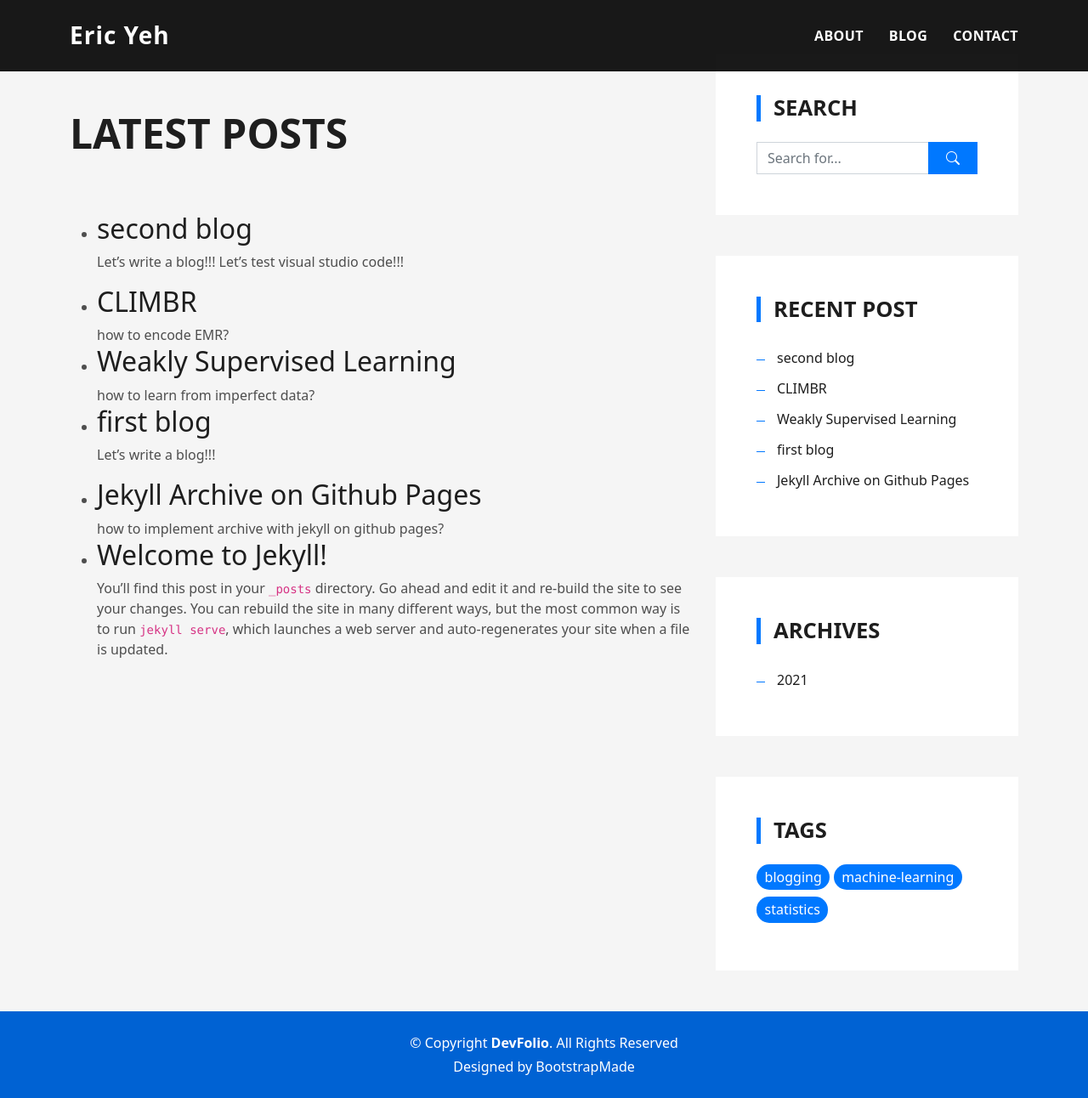
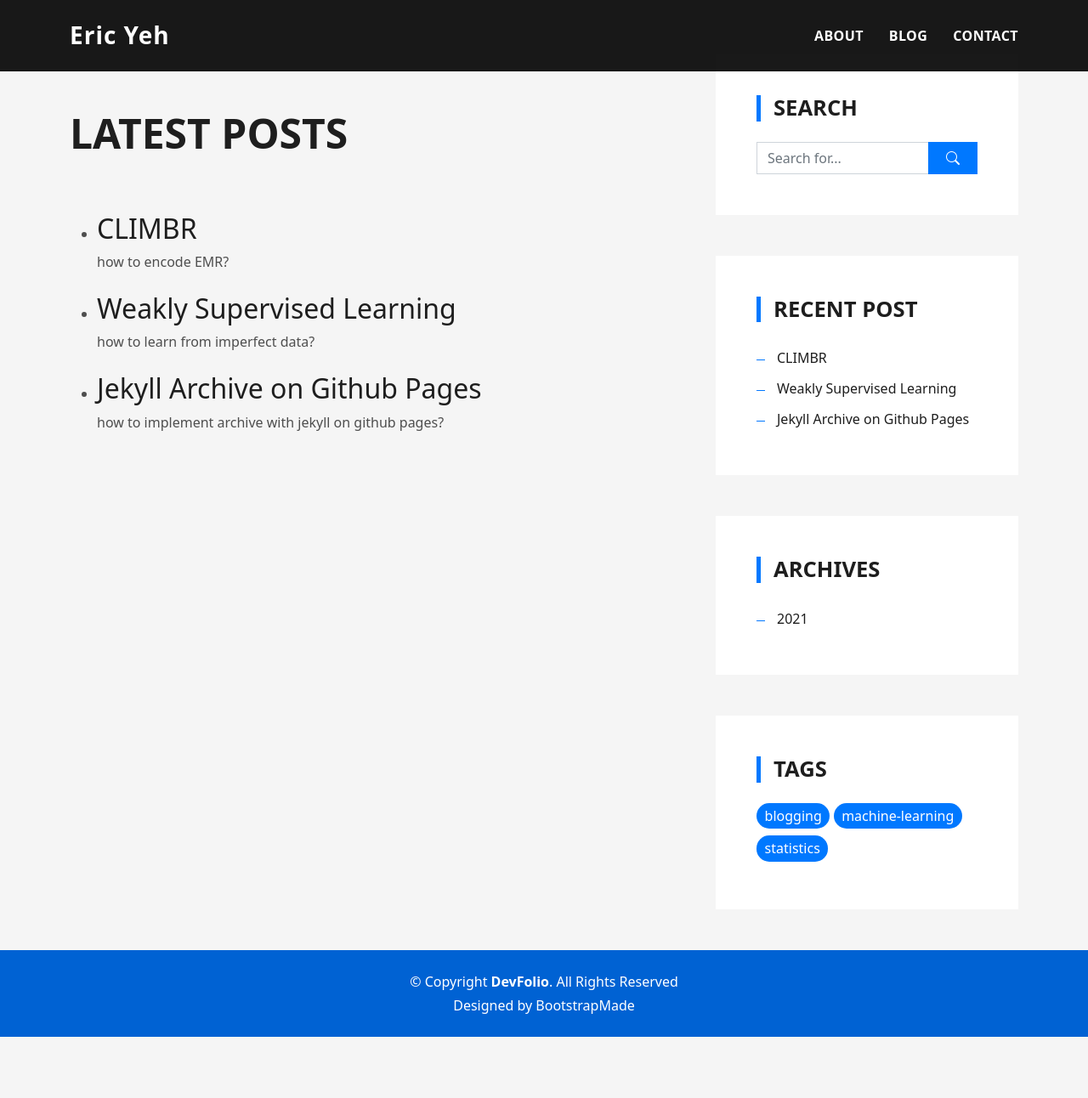
Before and after one commit to ericyeh-dr/ericyeh-dr.github.io, a Jekyll site: the page built from blog.html, in a window 1280 px wide and 1292 px high. Shown: the whole window at 85% size. Built offline with Jekyll 4.4.1, drawn with Linux system fonts in a browser that asks for light colours.

Commit message:
add blogs

```diff
--- a/_posts/2021-05-07-welcome-to-jekyll.markdown
+++ /dev/null
@@ -1,29 +0,0 @@
----
-layout: singlepost
-title:  "Welcome to Jekyll!"
-author: "Eric Yeh"
-permalink: /blog/:title
----
-You’ll find this post in your `_posts` directory. Go ahead and edit it and re-build the site to see your changes. You can rebuild the site in many different ways, but the most common way is to run `jekyll serve`, which launches a web server and auto-regenerates your site when a file is updated.
-
-Jekyll requires blog post files to be named according to the following format:
-
-`YEAR-MONTH-DAY-title.MARKUP`
-
-Where `YEAR` is a four-digit number, `MONTH` and `DAY` are both two-digit numbers, and `MARKUP` is the file extension representing the format used in the file. After that, include the necessary front matter. Take a look at the source for this post to get an idea about how it works.
-
-Jekyll also offers powerful support for code snippets:
-
-{% highlight ruby %}
-def print_hi(name)
-  puts "Hi, #{name}"
-end
-print_hi('Tom')
-#=> prints 'Hi, Tom' to STDOUT.
-{% endhighlight %}
-
-Check out the [Jekyll docs][jekyll-docs] for more info on how to get the most out of Jekyll. File all bugs/feature requests at [Jekyll’s GitHub repo][jekyll-gh]. If you have questions, you can ask them on [Jekyll Talk][jekyll-talk].
-
-[jekyll-docs]: https://jekyllrb.com/docs/home
-[jekyll-gh]:   https://github.com/jekyll/jekyll
-[jekyll-talk]: https://talk.jekyllrb.com/
--- a/_posts/2021-06-16-first.md
+++ /dev/null
@@ -1,14 +0,0 @@
----
-layout: singlepost
-title: "first blog"
-author: "Eric Yeh"
-date: 2021-06-16
-category: programming
-tags:
-  - blogging
-  - machine learning
-permalink: /blog/:title
-
----
-
-Let's write a blog!!!
--- a/_posts/2021-06-18-second-blog.md
+++ /dev/null
@@ -1,16 +0,0 @@
----
-layout: singlepost
-title: "second blog"
-author: "Eric Yeh"
-date: 2021-06-18
-tags:
-  - blogging
-  - machine learning
-  - statistics
-permalink: /blog/:title
-
-
----
-
-Let's write a blog!!!
-Let's test visual studio code!!!
--- a/assets/css/style.css
+++ b/assets/css/style.css
@@ -1247,6 +1247,11 @@
 /*--------------------------------------------------------------
 # Blog
 --------------------------------------------------------------*/
+
+.item-blog {
+  margin-bottom: 1.5rem;
+}
+
 @media (min-width: 767px) {
   .card-blog {
     margin-bottom: 3rem;
@@ -1327,12 +1332,14 @@
 }
 
 .blog-wrapper .article-title {
-  font-size: 1.5rem;
+  font-size: 3rem;
+  font-weight: bold;
 }
 
 @media (min-width: 768px) {
   .blog-wrapper .article-title {
-    font-size: 1.9rem;
+    font-size: 3rem;
+    font-weight: bold;
   }
 }
 
--- a/blog.html
+++ b/blog.html
@@ -10,7 +10,7 @@
 
 <ul>
     {% for post in site.posts %}
-    <li>
+    <li class='item-blog'>
         <h2><a href="{{ post.url }}">{{ post.title }}</a></h2>
         {{ post.excerpt }}
     </li>
```
